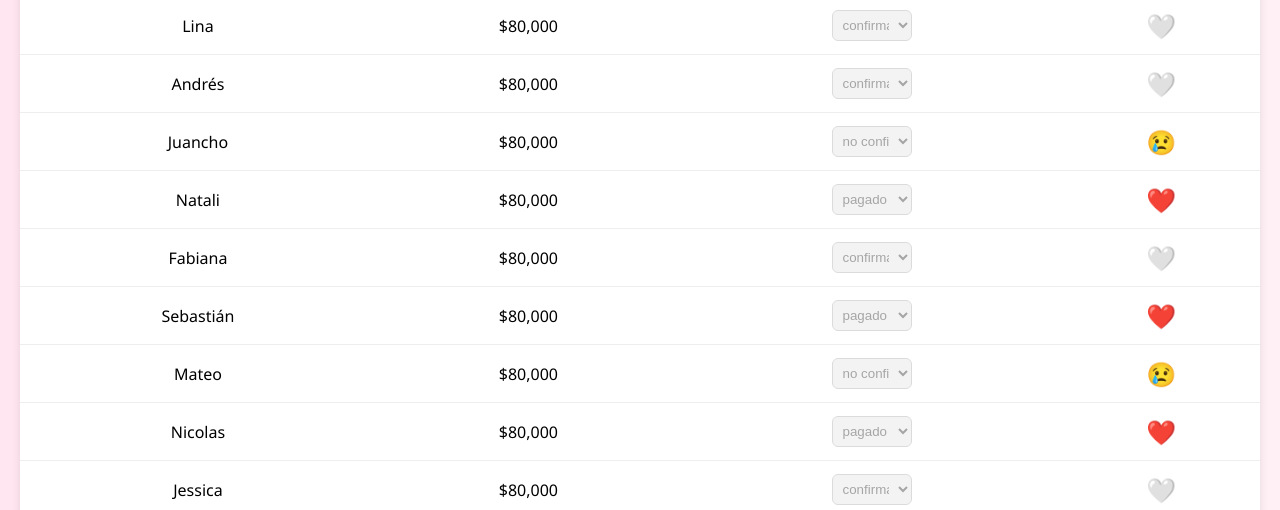
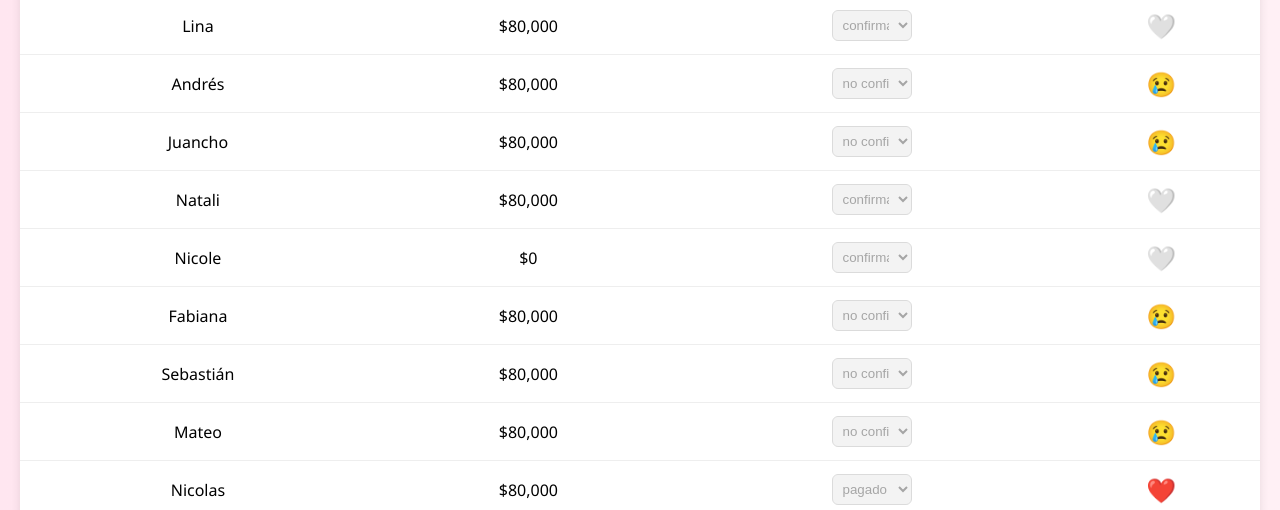
Before and after one commit to NicolaSpectrum/birdtday-teresita, a plain HTML site: page index.html in a window 1280 px wide. Shown: the part 290-800 px from the top of the page. Drawn offline with Linux system fonts and the light colour scheme.

Commit message:
Update index.html

```diff
--- a/index.html
+++ b/index.html
@@ -197,15 +197,16 @@
     // Valores iniciales en un arreglo (Beneficiarios y Actividades)
    const beneficiarios = [
   { nombre: 'Lina', valor: 80000, estado: 'confirmado' },
-  { nombre: 'Andrés', valor: 80000, estado: 'confirmado' },
+  { nombre: 'Andrés', valor: 80000, estado: 'no confirmado' },
   { nombre: 'Juancho', valor: 80000, estado: 'no confirmado' },
-  { nombre: 'Natali', valor: 80000, estado: 'pagado' },
-  { nombre: 'Fabiana', valor: 80000, estado: 'confirmado' },
-  { nombre: 'Sebastián', valor: 80000, estado: 'pagado' },
+  { nombre: 'Natali', valor: 80000, estado: 'confirmado' },
+  { nombre: 'Nicole', valor: 0, estado: 'confirmado' },
+  { nombre: 'Fabiana', valor: 80000, estado: 'no confirmado' },
+  { nombre: 'Sebastián', valor: 80000, estado: 'no confirmado' },
   { nombre: 'Mateo', valor: 80000, estado: 'no confirmado' },
   { nombre: 'Nicolas', valor: 80000, estado: 'pagado' },
   { nombre: 'Jessica', valor: 80000, estado: 'confirmado' },
-  { nombre: 'Jeferson', valor: 80000, estado: 'pagado' },
+  { nombre: 'Jeferson', valor: 80000, estado: 'confirmado' },
   { nombre: 'Michell', valor: 80000, estado: 'confirmado' },
   { nombre: 'Angily', valor: 80000, estado: 'no confirmado' }
 ];
```
